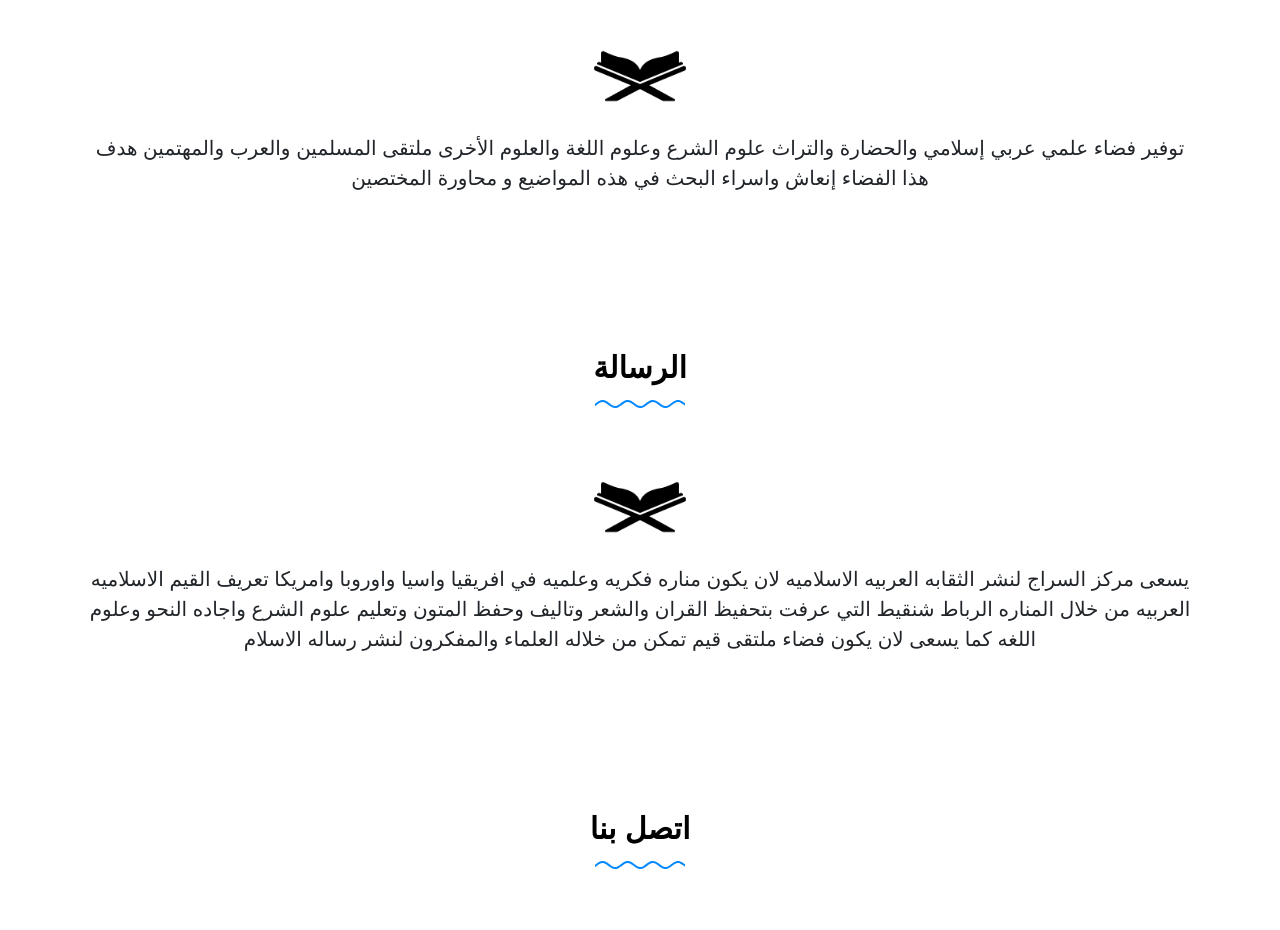
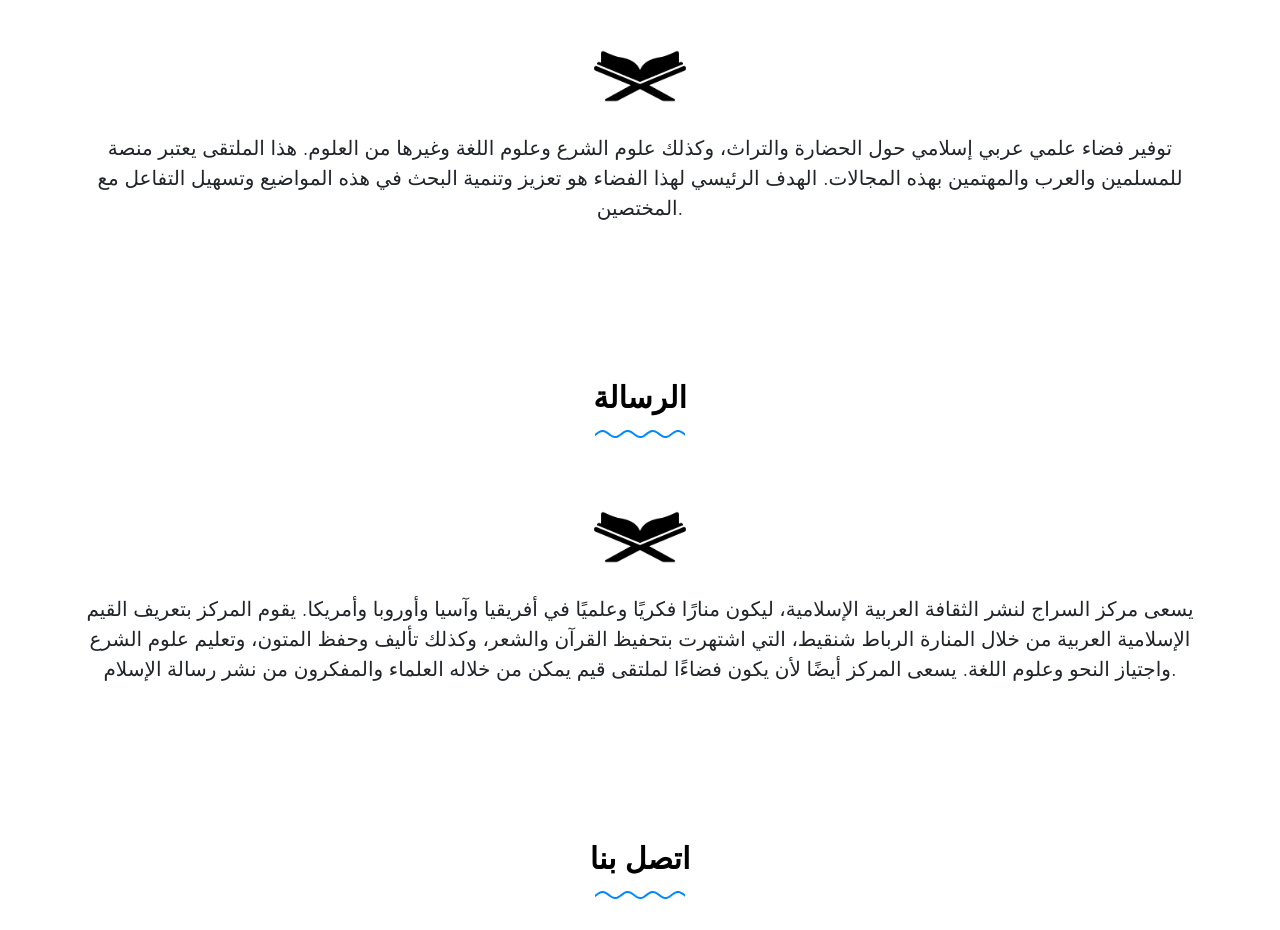
Before and after one commit to HousseinSA/-, a website with bundled scripts: page index.html in a window 1280 px wide. Shown: the part 980-1910 px from the top of the page. Built offline with nearby package versions, Linux system fonts and the light colour scheme; grey boxes are pictures that could not be loaded; a web font is replaced by a local one.

Commit message:
adding more changing

```diff
--- a/index.html
+++ b/index.html
@@ -202,9 +202,11 @@
                 /></span>
               </div>
               <p class="gsap-reveal-hero lead">
-                توفير فضاء علمي عربي إسلامي والحضارة والتراث علوم الشرع وعلوم
-                اللغة والعلوم الأخرى ملتقى المسلمين والعرب والمهتمين هدف هذا
-                الفضاء إنعاش واسراء البحث في هذه المواضيع و محاورة المختصين
+                توفير فضاء علمي عربي إسلامي حول الحضارة والتراث، وكذلك علوم
+                الشرع وعلوم اللغة وغيرها من العلوم. هذا الملتقى يعتبر منصة
+                للمسلمين والعرب والمهتمين بهذه المجالات. الهدف الرئيسي لهذا
+                الفضاء هو تعزيز وتنمية البحث في هذه المواضيع وتسهيل التفاعل مع
+                المختصين.
               </p>
             </div>
           </div>
@@ -238,12 +240,13 @@
                 /></span>
               </div>
               <p class="gsap-reveal-hero lead">
-                يسعى مركز السراج لنشر الثقابه العربيه الاسلاميه لان يكون مناره
-                فكريه وعلميه في افريقيا واسيا واوروبا وامريكا تعريف القيم
-                الاسلاميه العربيه من خلال المناره الرباط شنقيط التي عرفت بتحفيظ
-                القران والشعر وتاليف وحفظ المتون وتعليم علوم الشرع واجاده النحو
-                وعلوم اللغه كما يسعى لان يكون فضاء ملتقى قيم تمكن من خلاله
-                العلماء والمفكرون لنشر رساله الاسلام
+                يسعى مركز السراج لنشر الثقافة العربية الإسلامية، ليكون منارًا
+                فكريًا وعلميًا في أفريقيا وآسيا وأوروبا وأمريكا. يقوم المركز
+                بتعريف القيم الإسلامية العربية من خلال المنارة الرباط شنقيط،
+                التي اشتهرت بتحفيظ القرآن والشعر، وكذلك تأليف وحفظ المتون،
+                وتعليم علوم الشرع واجتياز النحو وعلوم اللغة. يسعى المركز أيضًا
+                لأن يكون فضاءًا لملتقى قيم يمكن من خلاله العلماء والمفكرون من
+                نشر رسالة الإسلام.
               </p>
             </div>
           </div>
```
